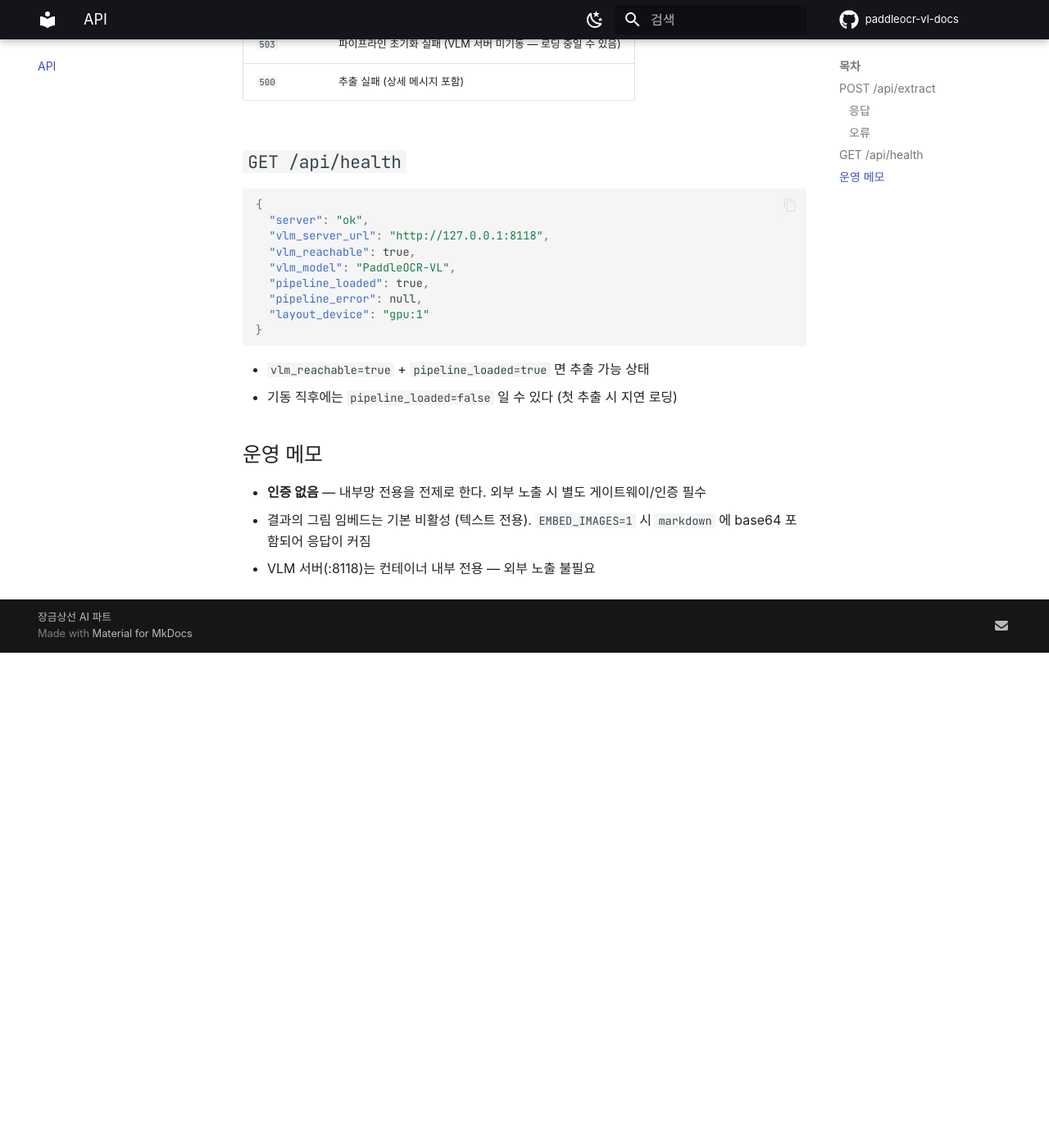
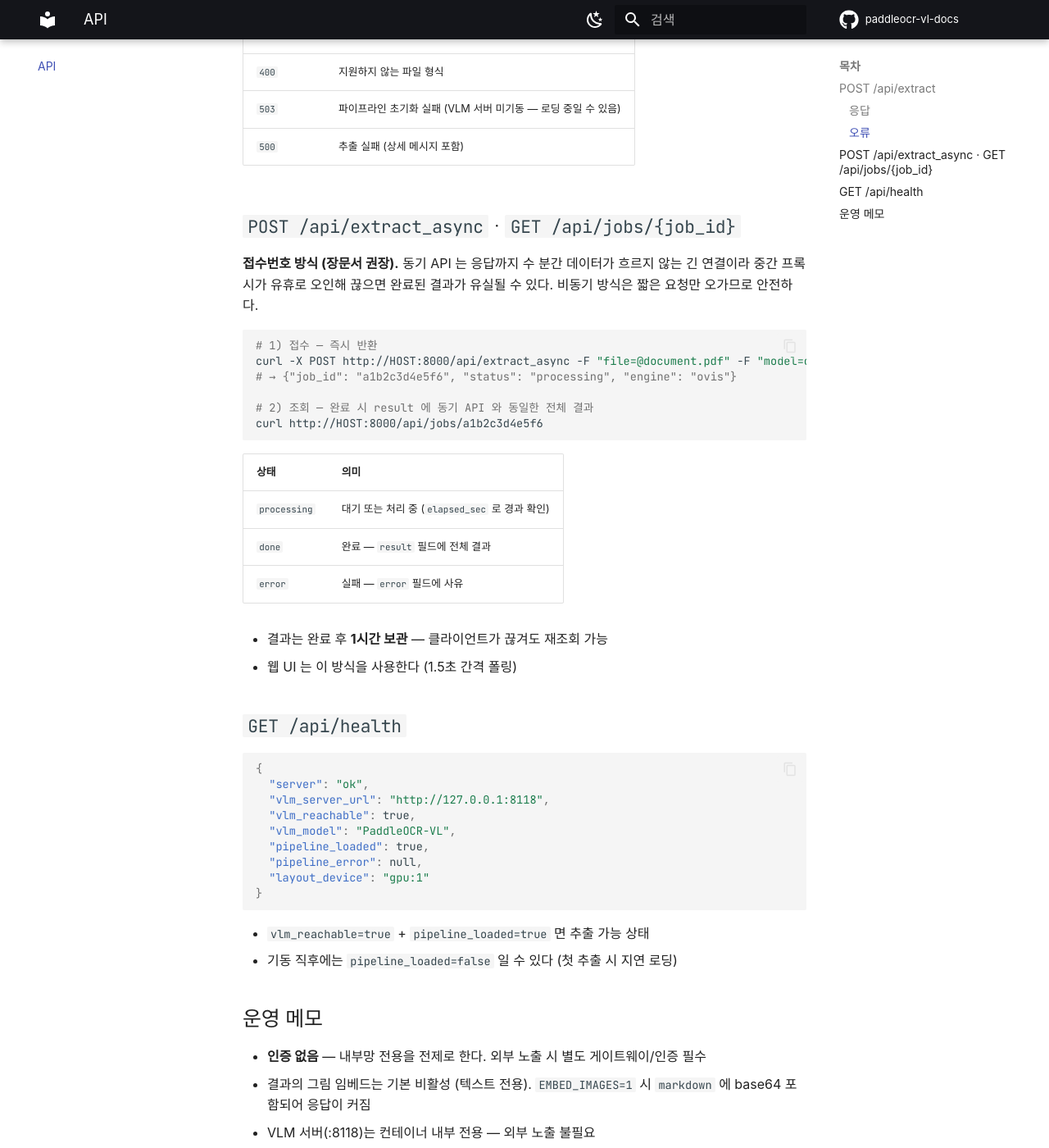
Before and after one commit to SinokorOfficial/paddleocr-vl-docs, an MkDocs documentation site: the page built from docs/api.md, in a window 1280 px wide and 1400 px high, scrolled down 1565 px. Shown: the whole window at 82% size. Built offline with MkDocs 1.6.1 and Material for MkDocs 9.7.7, drawn with Linux system fonts in a browser that asks for light colours; some web fonts are replaced; comment, search, counter and statistics services are not loaded; before the commit the page ends 2361 px from its top, so only the background shows below that; some of the changed text lies outside the part shown.

Commit message:
docs: OvisOCR2 듀얼 엔진 + 접수번호(job) API 문서화 (논문·모델카드 링크 포함)

````diff
--- a/docs/api.md
+++ b/docs/api.md
@@ -7,6 +7,7 @@ FastAPI 기반. 대화형 문서(Swagger UI)는 서비스의 `/docs` 경로에
 문서 1건 추출. `multipart/form-data`, 필드명 **`file`**.
 
 - 지원 형식: `png` `jpg` `jpeg` `bmp` `tif` `tiff` `webp` `pdf`(다페이지)
+- 엔진 선택: 폼 필드 `model` = `paddle`(기본) | `ovis` — [엔진 비교](architecture.md) 참조
 - 처리 시간: 쪽당 ~2–10초 ([성능](performance.md)) — 클라이언트 타임아웃을 넉넉히 (다페이지 PDF는 분 단위)
 
 === "curl"
@@ -54,6 +55,7 @@ FastAPI 기반. 대화형 문서(Swagger UI)는 서비스의 `/docs` 경로에
 | 필드 | 의미 |
 |---|---|
 | `elapsed_sec` | 순수 서버 처리시간 (큐 대기 제외) |
+| `engine` | 처리 엔진 (`paddle` / `ovis`) |
 | `pages[].page` | 페이지 순서 번호 (1..N) |
 | `pages[].markdown` | 페이지별 추출 결과 (표 = HTML `<table>`) |
 | `pages[].json` | 파이프라인 원시 결과 (영역 좌표 등) |
@@ -71,6 +73,29 @@ FastAPI 기반. 대화형 문서(Swagger UI)는 서비스의 `/docs` 경로에
 | `400` | 지원하지 않는 파일 형식 |
 | `503` | 파이프라인 초기화 실패 (VLM 서버 미기동 — 로딩 중일 수 있음) |
 | `500` | 추출 실패 (상세 메시지 포함) |
+
+## `POST /api/extract_async` · `GET /api/jobs/{job_id}`
+
+**접수번호 방식 (장문서 권장).** 동기 API 는 응답까지 수 분간 데이터가 흐르지 않는 긴 연결이라
+중간 프록시가 유휴로 오인해 끊으면 완료된 결과가 유실될 수 있다. 비동기 방식은 짧은 요청만 오가므로 안전하다.
+
+```bash
+# 1) 접수 — 즉시 반환
+curl -X POST http://HOST:8000/api/extract_async -F "file=@document.pdf" -F "model=ovis"
+# → {"job_id": "a1b2c3d4e5f6", "status": "processing", "engine": "ovis"}
+
+# 2) 조회 — 완료 시 result 에 동기 API 와 동일한 전체 결과
+curl http://HOST:8000/api/jobs/a1b2c3d4e5f6
+```
+
+| 상태 | 의미 |
+|---|---|
+| `processing` | 대기 또는 처리 중 (`elapsed_sec` 로 경과 확인) |
+| `done` | 완료 — `result` 필드에 전체 결과 |
+| `error` | 실패 — `error` 필드에 사유 |
+
+- 결과는 완료 후 **1시간 보관** — 클라이언트가 끊겨도 재조회 가능
+- 웹 UI 는 이 방식을 사용한다 (1.5초 간격 폴링)
 
 ## `GET /api/health`
 
````
Also changed, not shown: docs/architecture.md (+19 -0 lines), docs/configuration.md (+9 -0 lines), docs/index.md (+1 -0 lines).
